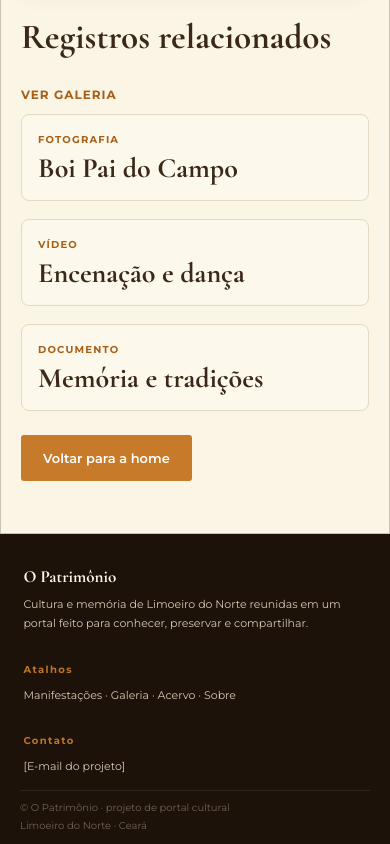
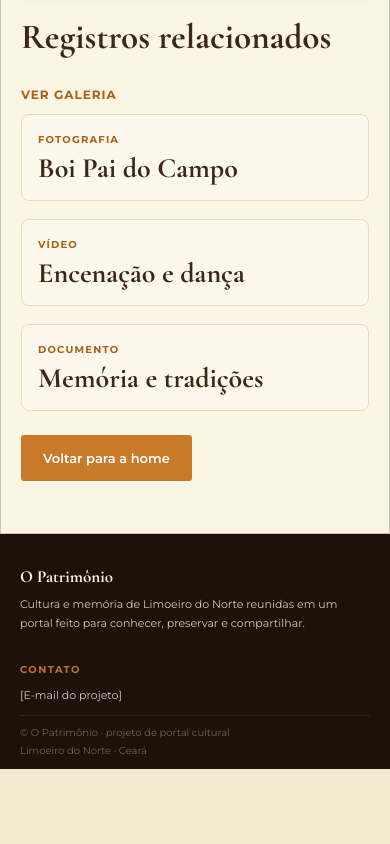
Before and after one commit to Gwinchester123/Limoeiro-Conta, a React (Vite) app: page /boi-pai-do-campo in a window 390 px wide. Shown: the part 2206-3050 px from the top of the page. After the commit the page ends 2975 px from the top, so only its background shows below. Built offline with nearby package versions, Linux system fonts and the light colour scheme.

Commit message:
feat: refactor footer component and update gallery entries for Patrimônio Material

```diff
--- a/src/paginas/Boi_Pai_do_Campo/BoiPaiDoCampoPage.jsx
+++ b/src/paginas/Boi_Pai_do_Campo/BoiPaiDoCampoPage.jsx
@@ -1,6 +1,7 @@
 import { Link } from "react-router-dom";
 import "./Boi_Pai_do_Campo.css";
 import Header from "../../components/Header/Header";
+import Footer from "../../components/Footer/Footer";
 import boiPaiDoCampo from "../../assets/boi_pai_do_campo.png";
 
 const personagens = [
@@ -102,30 +103,7 @@ export default function BoiPaiDoCampoPage() {
         </div>
       </main>
 
-      <footer className="manifestation-footer">
-        <div className="manifestation-footer-brand">
-          <strong>O Patrimônio</strong>
-          <p>
-            Cultura e memória de Limoeiro do Norte reunidas em um portal feito para
-            conhecer, preservar e compartilhar.
-          </p>
-        </div>
-
-        <div>
-          <span className="footer-title">Atalhos</span>
-          <p>Manifestações · Galeria · Acervo · Sobre</p>
-        </div>
-
-        <div>
-          <span className="footer-title">Contato</span>
-          <p>[E-mail do projeto]</p>
-        </div>
-
-        <div className="manifestation-footer-bottom">
-          <span>© O Patrimônio · projeto de portal cultural</span>
-          <span>Limoeiro do Norte · Ceará</span>
-        </div>
-      </footer>
+      <Footer />
     </div>
   );
 }
--- a/src/paginas/Boi_Pai_do_Campo/Boi_Pai_do_Campo.css
+++ b/src/paginas/Boi_Pai_do_Campo/Boi_Pai_do_Campo.css
@@ -248,41 +248,6 @@
   margin-top: 24px;
 }
 
-.manifestation-footer {
-  position: relative;
-  display: grid;
-  grid-template-columns: 1.4fr 1fr 1fr;
-  gap: 45px;
-  padding: 30px 6% 45px;
-  background: var(--brown-dark);
-  color: #d7c8b4;
-}
-
-.manifestation-footer strong {
-  color: #fff6e8;
-  font-family: "Cormorant Garamond", serif;
-  font-size: 17px;
-}
-
-.manifestation-footer p {
-  margin: 8px 0 0;
-  font-size: 11px;
-  line-height: 1.7;
-}
-
-.manifestation-footer-bottom {
-  position: absolute;
-  right: 6%;
-  bottom: 12px;
-  left: 6%;
-  display: flex;
-  justify-content: space-between;
-  padding-top: 10px;
-  border-top: 1px solid rgba(255, 255, 255, 0.08);
-  color: #6f6254;
-  font-size: 10px;
-}
-
 @media (max-width: 1024px) {
   .manifestation-header,
   .manifestation-row {
@@ -313,19 +278,6 @@
     grid-template-columns: 1fr;
   }
 
-  .manifestation-footer {
-    grid-template-columns: 1fr;
-    gap: 22px;
-    padding-bottom: 68px;
-  }
-
-  .manifestation-footer-bottom {
-    right: 20px;
-    left: 20px;
-    flex-direction: column;
-    align-items: flex-start;
-    gap: 5px;
-  }
 }
 
 @media (max-width: 520px) {
--- a/src/paginas/Galeria/GalleryPage.jsx
+++ b/src/paginas/Galeria/GalleryPage.jsx
@@ -14,14 +14,20 @@ const galleryEntries = [
   { category: "Fogosa", title: "Registro fotográfico da manifestação", type: "Fotografia", meta: "Registro 04", image: fogosa, link: "/fogosa" },
   { category: "Boi Pai do Campo", title: "Registro audiovisual da manifestação", type: "Vídeo", meta: "Registro 02", image: boiPaiDoCampo, link: "/boi-pai-do-campo" },
   { category: "Louceiras", title: "Registro fotográfico da manifestação", type: "Fotografia", meta: "Registro 05", image: louceiras, link: "/louceiras" },
+  { category: "Patrimônio Material", title: "Registro fotográfico do patrimônio", type: "Fotografia", meta: "Registro 01", image: patrimonioMaterial, link: "/patrimonio-material" },
+  { category: "Patrimônio Material", title: "Registro fotográfico do patrimônio", type: "Fotografia", meta: "Registro 04", image: patrimonioMaterial, link: "/patrimonio-material" },
   { category: "Fogosa", title: "Registro audiovisual da manifestação", type: "Vídeo", meta: "Registro 01", image: fogosa, link: "/fogosa" },
   { category: "Boi Pai do Campo", title: "Registro fotográfico da manifestação", type: "Fotografia", meta: "Registro 05", image: boiPaiDoCampo, link: "/boi-pai-do-campo" },
   { category: "Louceiras", title: "Registro audiovisual da manifestação", type: "Vídeo", meta: "Registro 03", image: louceiras, link: "/louceiras" },
   { category: "Fogosa", title: "Registro fotográfico da manifestação", type: "Fotografia", meta: "Registro 06", image: fogosa, link: "/fogosa" },
+  { category: "Patrimônio Material", title: "Registro audiovisual do patrimônio", type: "Vídeo", meta: "Registro 02", image: patrimonioMaterial, link: "/patrimonio-material" },
+  { category: "Patrimônio Material", title: "Registro fotográfico do patrimônio", type: "Fotografia", meta: "Registro 05", image: patrimonioMaterial, link: "/patrimonio-material" },
   { category: "Boi Pai do Campo", title: "Registro fotográfico da manifestação", type: "Fotografia", meta: "Registro 01", image: boiPaiDoCampo, link: "/boi-pai-do-campo" },
   { category: "Fogosa", title: "Registro audiovisual da manifestação", type: "Vídeo", meta: "Registro 03", image: fogosa, link: "/fogosa" },
   { category: "Louceiras", title: "Registro fotográfico da manifestação", type: "Fotografia", meta: "Registro 01", image: louceiras, link: "/louceiras" },
   { category: "Boi Pai do Campo", title: "Registro audiovisual da manifestação", type: "Vídeo", meta: "Registro 06", image: boiPaiDoCampo, link: "/boi-pai-do-campo" },
+  { category: "Patrimônio Material", title: "Documento relacionado ao patrimônio", type: "Documento", meta: "Registro 03", image: patrimonioMaterial, link: "/patrimonio-material" },
+  { category: "Patrimônio Material", title: "Registro fotográfico do patrimônio", type: "Fotografia", meta: "Registro 06", image: patrimonioMaterial, link: "/patrimonio-material" },
   { category: "Fogosa", title: "Registro fotográfico da manifestação", type: "Fotografia", meta: "Registro 02", image: fogosa, link: "/fogosa" },
   { category: "Louceiras", title: "Registro audiovisual da manifestação", type: "Vídeo", meta: "Registro 06", image: louceiras, link: "/louceiras" },
   { category: "Boi Pai do Campo", title: "Registro audiovisual da manifestação", type: "Vídeo", meta: "Registro 04", image: boiPaiDoCampo, link: "/boi-pai-do-campo" },
@@ -29,9 +35,6 @@ const galleryEntries = [
   { category: "Louceiras", title: "Registro fotográfico da manifestação", type: "Fotografia", meta: "Registro 02", image: louceiras, link: "/louceiras" },
   { category: "Boi Pai do Campo", title: "Registro fotográfico da manifestação", type: "Fotografia", meta: "Registro 03", image: boiPaiDoCampo, link: "/boi-pai-do-campo" },
   { category: "Louceiras", title: "Registro fotográfico da manifestação", type: "Fotografia", meta: "Registro 04", image: louceiras, link: "/louceiras" },
-  { category: "Patrimônio Material", title: "Registro fotográfico do patrimônio", type: "Fotografia", meta: "Registro 01", image: patrimonioMaterial, link: "/patrimonio-material" },
-  { category: "Patrimônio Material", title: "Registro audiovisual do patrimônio", type: "Vídeo", meta: "Registro 02", image: patrimonioMaterial, link: "/patrimonio-material" },
-  { category: "Patrimônio Material", title: "Documento relacionado ao patrimônio", type: "Documento", meta: "Registro 03", image: patrimonioMaterial, link: "/patrimonio-material" },
 ];
 
 export default function GalleryPage() {
```
